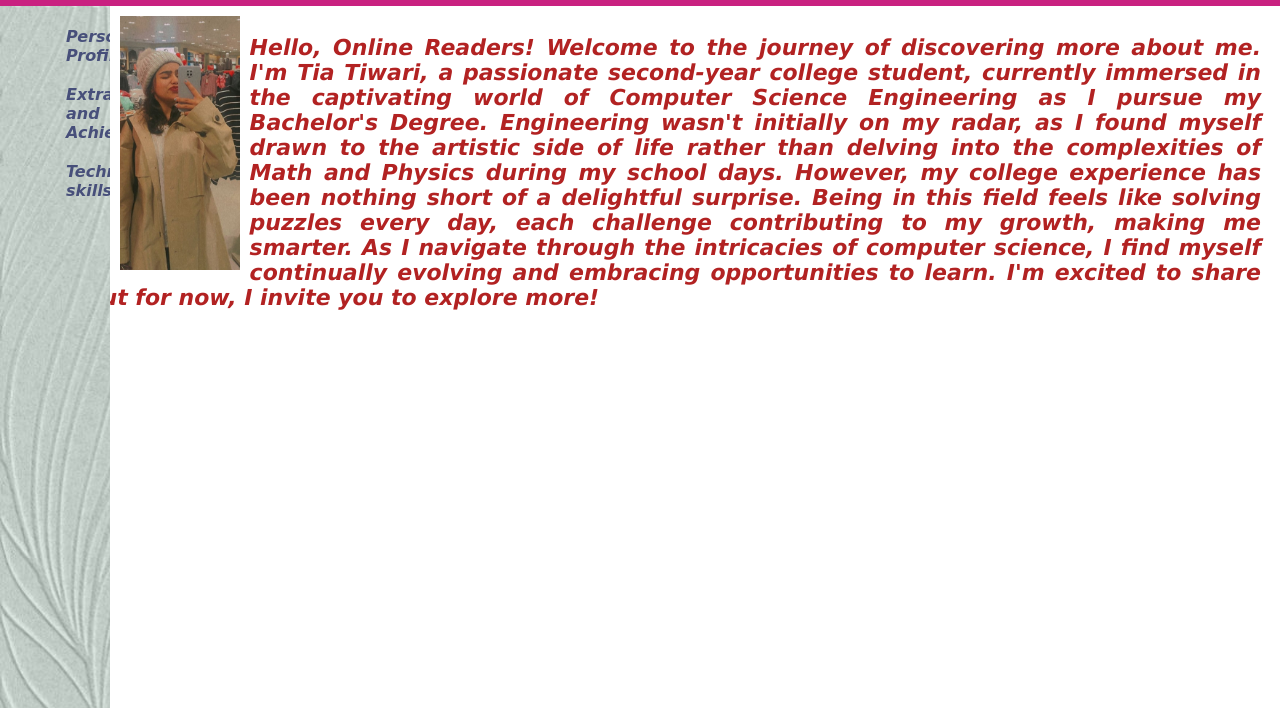
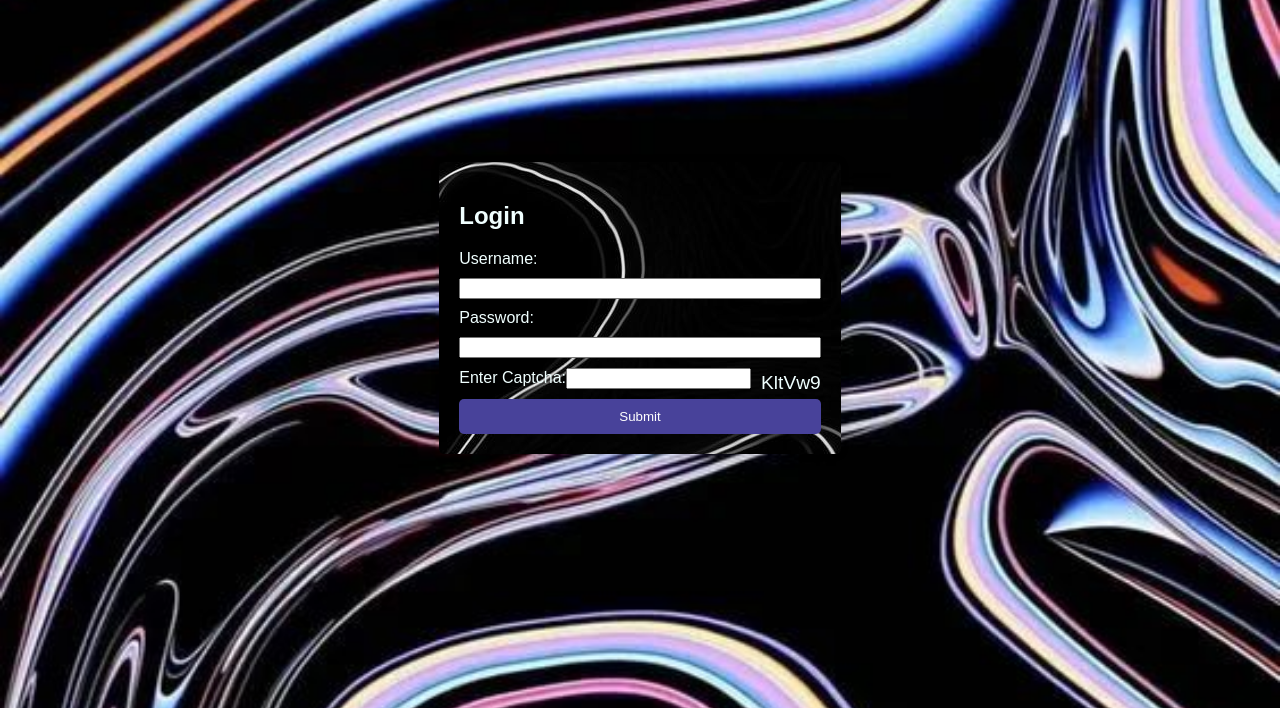
Before and after one commit to TIA-26/22BCE3526_webprog, a plain HTML site: page index.html in a window 1280 px wide. Shown: the part 92-800 px from the top of the page. Drawn offline with Linux system fonts and the light colour scheme.

Commit message:
Add files via upload

```diff
--- /dev/null
+++ b/index.css
@@ -0,0 +1,52 @@
+body {
+    font-family:Arial, Helvetica, sans-serif;
+    display: flex;
+    justify-content: center;
+    align-items: center;
+    height: 100vh;
+    margin: 0;
+    background-image: url('background.jpeg');
+    background-size: cover;
+    background-position: center;
+    background-repeat: no-repeat;
+}
+
+.login-container {
+    background-image:url('background2.jpeg');
+    color:azure;
+    padding: 20px;
+    border-radius: 5px;
+    box-shadow: 0 0 10px rgba(0, 0, 0, 0.1);
+}
+
+form {
+    display: flex;
+    flex-direction: column;
+}
+
+label, input {
+    margin-bottom: 10px;
+}
+
+button {
+    background-color: #48429a;
+    color: white;
+    border: none;
+    padding: 10px 20px;
+    border-radius: 5px;
+    cursor: pointer;
+}
+
+button:hover {
+    background-color: #0056b3;
+}
+
+.captcha-container {
+    display: flex;
+    align-items: center;
+}
+
+#captcha-text {
+    margin-left: 10px;
+    font-size: 1.2em;
+}
--- a/index.html
+++ b/index.html
@@ -1,43 +1,27 @@
 <!DOCTYPE html>
-<html>
+<html lang="en">
 <head>
- <meta name="viewport" content="width=device-width, initial-scale=1.0">
- <title>22BCE3526</title>
- <link rel="stylesheet" href="styles.css">
+    <meta charset="UTF-8">
+    <meta name="viewport" content="width=device-width, initial-scale=1.0">
+    <title>Login Page with Captcha</title>
+    <link rel="stylesheet" href="index.css">
 </head>
 <body>
- <div class="container">
-    <div class="header">
-      <img src="logo-head.svg" class="logo">
-      <ul>
-        <li><a href="index.html">Home</a></li>
-        <li><a href="feedback.html">Feedback</a></li>
-      </ul>
+    <div class="login-container">
+        <h2>Login</h2>
+        <form id="login-form">
+            <label for="username">Username:</label>
+            <input type="text" id="username" name="username" required>
+            <label for="password">Password:</label>
+            <input type="password" id="password" name="password" required>
+            <div class="captcha-container">
+                <label for="captcha">Enter Captcha:</label>
+                <input type="text" id="captcha" name="captcha" required>
+                <span id="captcha-text"></span>
+            </div>
+            <button type="submit">Submit</button>
+        </form>
     </div>
-    <div class="content">
-      <div class="sidebar">
-        <ul>
-          <li><a href="personal.html"><b>Personal Profile</b></a></li>
-          <li><a href="Hobbies.html"> <b>Extracurriculars and Achievements</b></a></li>
-          <li><a href="technicalskills.html"><b>Technical skills</b></a></li>
-        </ul>
-      </div>
-      <div class="main">
-        <img src="i1.jpeg" class="i1">
-
-
-        <div class="para1">
-          <p><b><i>Hello, Online Readers! Welcome to the journey of discovering more about me. I'm Tia Tiwari, a passionate second-year college student, currently immersed in the captivating world of Computer Science Engineering as I pursue my Bachelor's Degree. Engineering wasn't initially on my radar, as I found myself drawn to the artistic side of life rather than delving into the complexities of Math and Physics during my school days.
-
-            However, my college experience has been nothing short of a delightful surprise. Being in this field feels like solving puzzles every day, each challenge contributing to my growth, making me smarter. As I navigate through the intricacies of computer science, I find myself continually evolving and embracing opportunities to learn.
-
-            I'm excited to share more,but for now, I invite you to explore more!</i><b></p>
-        </div>
-
-
-
-      </div>
-    </div>
- </div>
+    <script src="index.js"></script>
 </body>
 </html>
--- /dev/null
+++ b/index.js
@@ -0,0 +1,32 @@
+document.addEventListener('DOMContentLoaded', function() {
+    const captchaText = document.getElementById('captcha-text');
+    const captchaInput = document.getElementById('captcha');
+    const loginForm = document.getElementById('login-form');
+
+    // Generate a random alphanumeric string for the captcha
+    function generateCaptcha() {
+        let result = '';
+        const characters = 'ABCDEFGHIJKLMNOPQRSTUVWXYZabcdefghijklmnopqrstuvwxyz0123456789';
+        const charactersLength = characters.length;
+        for (let i = 0; i < 6; i++) {
+            result += characters.charAt(Math.floor(Math.random() * charactersLength));
+        }
+        return result;
+    }
+
+    // Set the captcha text
+    captchaText.textContent = generateCaptcha();
+
+    // Validate the captcha on form submission
+    loginForm.addEventListener('submit', function(event) {
+        event.preventDefault();
+        if (captchaInput.value === captchaText.textContent) {
+            alert('Login successful!');
+            // Here you can add your logic to proceed with the login
+        } else {
+            alert('Captcha does not match. Please try again.');
+            // Regenerate captcha
+            captchaText.textContent = generateCaptcha();
+        }
+    });
+});
```
Also changed, not shown: background.jpeg (added), background2.jpeg (added).
